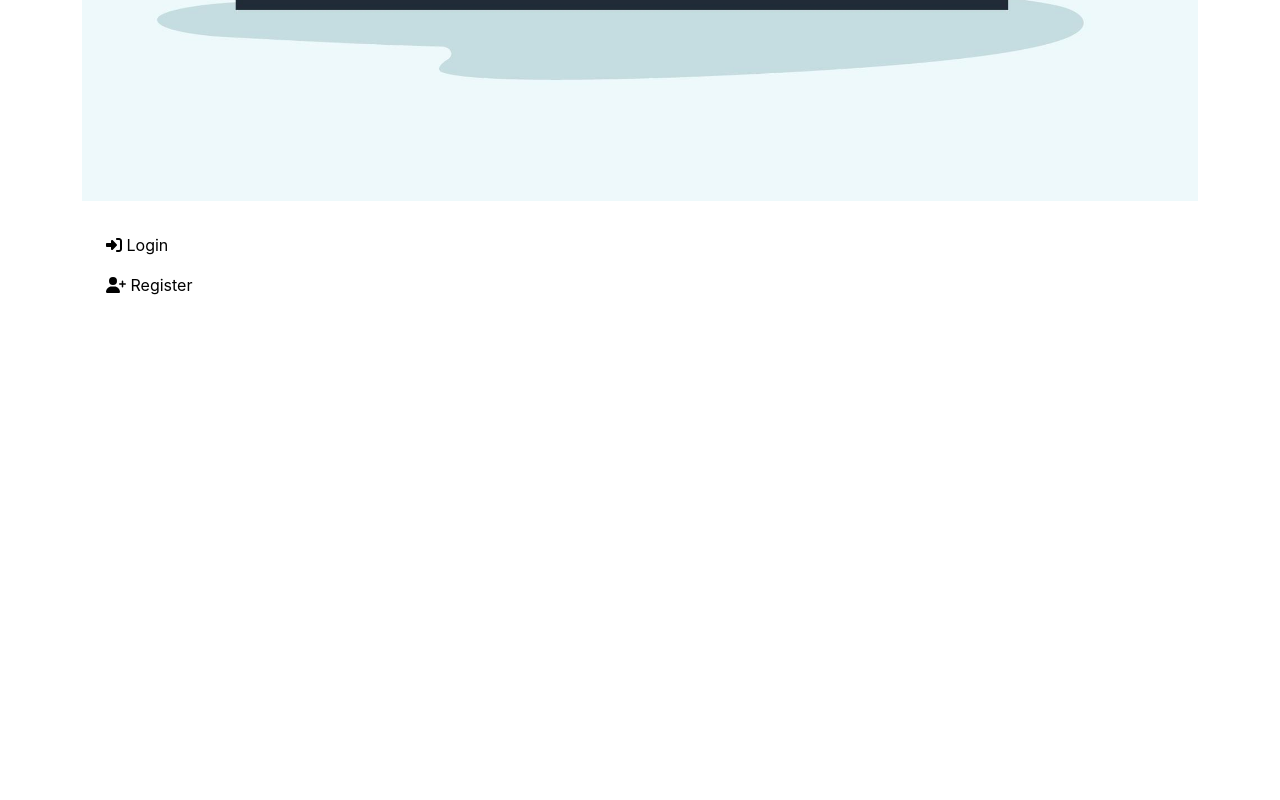
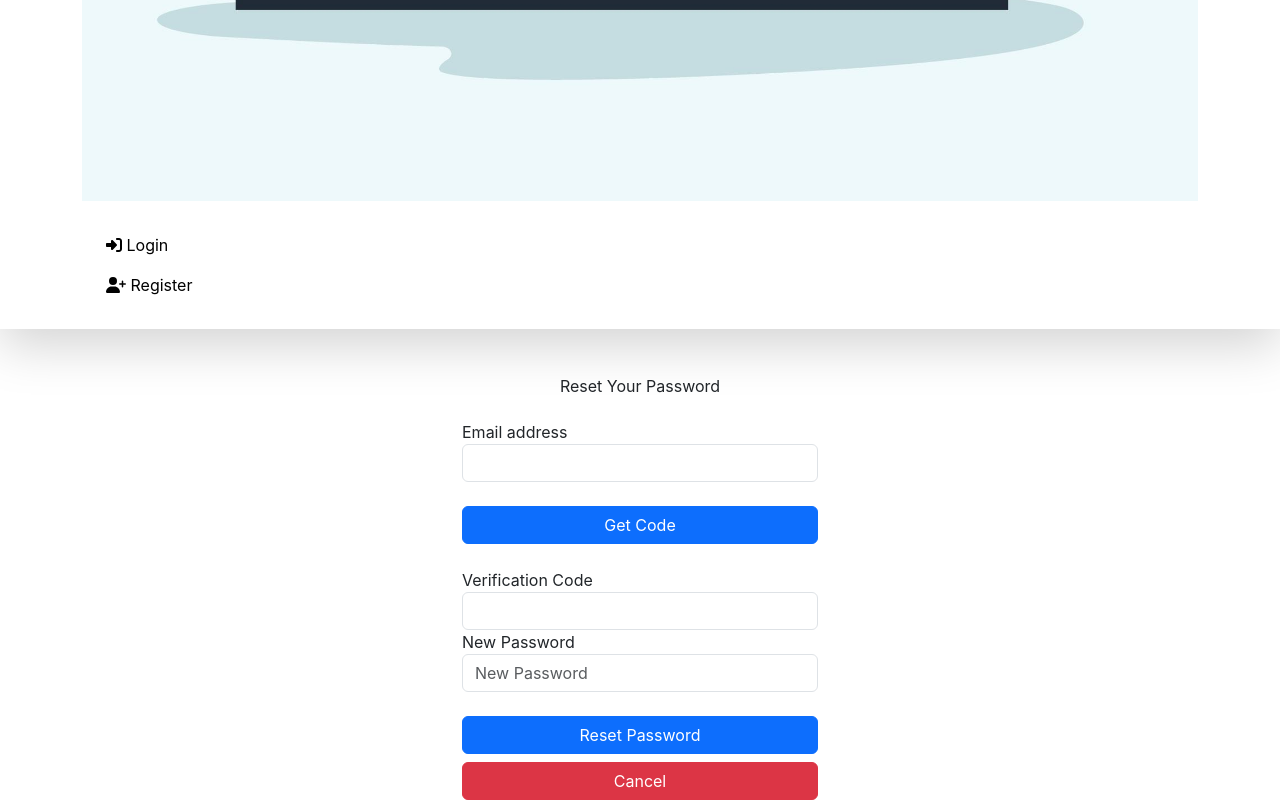
Before and after one commit to IT21191688/e-commerce-dev-frontend, a React (Vite) app: page /resetPassword in a window 1280 px wide. Shown: the part 939-1739 px from the top of the page. Before the commit the page ends 1268 px from the top, so only its background shows below. Built offline with nearby package versions, Linux system fonts and the light colour scheme.

Commit message:
reset password complete

```diff
--- a/src/App.tsx
+++ b/src/App.tsx
@@ -25,6 +25,7 @@ import ReviewManagement from "./components/ReviewManagement";
 import PaymentManagement from "./components/PaymentManagement";
 import { ToastContainer } from "react-toastify";
 import OrderReports from "./components/OrderReports";
+import ResetPassword from "./components/ResetPassword";
 //import OrderReports from "./components/OrderReports";
 
 function App() {
@@ -86,6 +87,7 @@ function App() {
           <Route path="/" element={<LoginPage />} />
           <Route path="/login" element={<LoginPage />} />
           <Route path="/register" element={<RegisterPage />} />
+          <Route path="/resetPassword" element={<ResetPassword />} />
         </Routes>
       </Router>
     </>
--- a/src/components/LoginPage.tsx
+++ b/src/components/LoginPage.tsx
@@ -179,7 +179,7 @@ const LoginPage: React.FC = () => {
 
             <div className="text-center">
               <Link
-                to="/forgotPassword"
+                to="/resetPassword"
                 className="text-blue-500 hover:underline"
               >
                 Forgot Your Password?
--- /dev/null
+++ b/src/components/ResetPassword.tsx
@@ -0,0 +1,154 @@
+import { useState } from "react";
+import axios from "axios";
+import { useNavigate } from "react-router-dom";
+import { showErrorToast, showSuccessToast } from "./services/AlertService";
+
+const ResetPassword: React.FC = () => {
+  const navigate = useNavigate();
+
+  const [verificationCode, setVerificationCode] = useState("");
+  const [systemVerificationCode, setSystemVerificationCode] = useState("");
+  const [newPassword, setNewPassword] = useState("");
+
+  const [email, setEmail] = useState("");
+
+  const handleSubmit = async (e: any) => {
+    e.preventDefault();
+
+    alert(verificationCode + "   " + systemVerificationCode);
+
+    if (verificationCode == systemVerificationCode) {
+      try {
+        const response = await axios.post(
+          "http://localhost:8090/api/v1/user/resetPassword",
+          {
+            email,
+            newPassword,
+          }
+        );
+
+        if (response.data.data.changed === true) {
+          showSuccessToast(
+            "Password changed successfully. Please log in again."
+          );
+
+          setTimeout(() => {
+            navigate("/login");
+            window.location.reload();
+          }, 2000);
+        } else {
+          showErrorToast("Password not changed. Please try again.");
+        }
+      } catch (error) {
+        alert("Something went wrong" + error);
+        console.error(error);
+      }
+    } else {
+      showErrorToast("Verification Code Wrong");
+    }
+  };
+
+  const getCode = async (e: any) => {
+    e.preventDefault();
+    try {
+      const response = await axios.post(
+        "http://localhost:8090/api/v1/user/sendVerificationCode",
+        {
+          email,
+        }
+      );
+
+      if (response.data.isSuccessful === true) {
+        showSuccessToast("Please Check the Email.");
+        setSystemVerificationCode(response.data.data.verificationCode);
+        //alert(response.data.data.verificationCode);
+      } else {
+        showErrorToast("Please try again");
+      }
+    } catch (error) {
+      showErrorToast("Something went wrong");
+      console.error(error);
+    }
+  };
+
+  const cancel = () => {
+    navigate("/login");
+  };
+
+  return (
+    <div className="container mt-5">
+      <div className="row justify-content-center">
+        <div className="col-md-4">
+          <form>
+            <h2 className="text-center mb-4">Reset Your Password</h2>
+
+            <input type="hidden" name="remember" defaultValue="true" />
+            <div className="form-group">
+              <label htmlFor="email-address">Email address</label>
+              <input
+                type="email"
+                onChange={(e) => setEmail(e.target.value)}
+                className="form-control"
+                value={email}
+              />
+            </div>
+            <br />
+            <div className="d-grid gap-2">
+              <button
+                type="button"
+                className="btn btn-primary btn-block"
+                onClick={getCode}
+              >
+                Get Code
+              </button>
+            </div>
+            <br />
+
+            <div className="form-group">
+              <label htmlFor="verification-code">Verification Code</label>
+              <input
+                type="number"
+                className="form-control"
+                value={verificationCode}
+                onChange={(e) => setVerificationCode(e.target.value)}
+              />
+            </div>
+
+            <div className="form-group">
+              <label htmlFor="password">New Password</label>
+              <input
+                name="password"
+                type="password"
+                required
+                className="form-control"
+                placeholder="New Password"
+                value={newPassword}
+                onChange={(e) => setNewPassword(e.target.value)}
+              />
+            </div>
+            <br />
+
+            <div className="d-grid gap-2">
+              <button
+                type="button"
+                className="btn btn-primary btn-block"
+                onClick={handleSubmit}
+              >
+                Reset Password
+              </button>
+              <button
+                type="button"
+                className="btn btn-danger btn-block"
+                onClick={cancel}
+              >
+                Cancel
+              </button>
+            </div>
+          </form>
+        </div>
+      </div>
+    </div>
+  );
+};
+
+export default ResetPassword;
```
